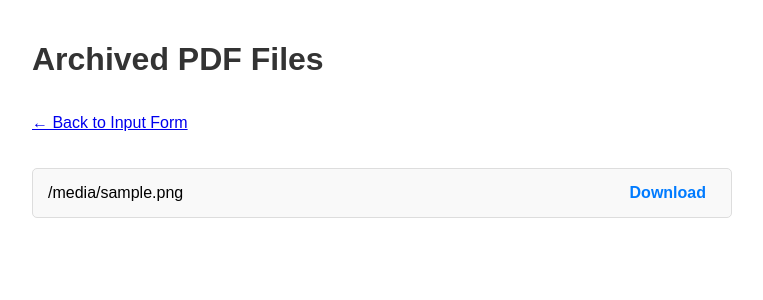
After one commit to kmzk-dev/render-scraping-app, a FastAPI app: template templates/archives.html in a window 1280 px wide. The commit adds this page. Shown: the top 300 px of the page, without its empty margins (258-1021 px from the left). Run offline with FastAPI, Linux system fonts and the light colour scheme; the template is opened without the code that fills it: most values are stand-ins (such as "Sample title", 1, 10 or a date in 2020).

Commit message:
Release new page to download created PDF ,
Release new page to download created PDF,Changing the logging method

-Create a new page ,archives, its mounting of archives folder.
-The PDF downloaded is stored in archives folder.
-Redirect to the archive page after the URL Adress submitted.
-Print-Method to Logging-Method for monitoring backend running

```diff
--- a/main.py
+++ b/main.py
@@ -1,6 +1,19 @@
+import logging
+import sys # sysも必要に応じて残す
+
+# ロギングの基本設定 (アプリケーション起動時に1回だけ行う)
+# INFOレベル以上のログを出力、フォーマットを指定
+logging.basicConfig(
+    level=logging.INFO,
+    format='%(asctime)s - %(levelname)s - [%(funcName)s:%(lineno)d] - %(message)s',
+    stream=sys.stdout # Renderのログは標準出力へ出すのが一般的
+)
+
+import uvicorn
 from fastapi import FastAPI, Request, Form, BackgroundTasks, status # BackgroundTasks, status をインポート
-from fastapi.responses import HTMLResponse, JSONResponse # JSONResponse を追加
+from fastapi.responses import HTMLResponse, JSONResponse,RedirectResponse # JSONResponse を追加
 from fastapi.templating import Jinja2Templates
+from fastapi.staticfiles import StaticFiles # ★ これを追加 ★
 # from pydantic import BaseModel, HttpUrl # 今回のPOSTではFormを使うのでBaseModelは不要かも
 import os
 import sys
@@ -15,32 +28,45 @@ try:
     from function.downloader import download_images
     from function.converter import convert_webp_to_png, create_pdf_from_images
 except ImportError as e:
-    print(f"Error importing function modules: {e}", file=sys.stderr)
+    logging.info(f"Error importing function modules: {e}", file=sys.stderr)
 
 # --- FastAPI アプリケーションインスタンスとテンプレート初期化 ---
 app = FastAPI(title="Simple URL Input Form")
 templates = Jinja2Templates(directory="templates")
 
+# --- ★ 静的ファイル配信設定を追加 ★ ---
+# ローカルの "archives" ディレクトリを準備 (なければ作成)
+# このパスはローカル実行時とDocker実行時で挙動が同じになるように相対パス推奨
+local_archives_dir = "archives"
+try:
+    os.makedirs(local_archives_dir, exist_ok=True)
+    # "archives" ディレクトリの中身を "/static-archives" というURLパスで配信するようマウント
+    app.mount("/static-archives", StaticFiles(directory=local_archives_dir), name="static_archives")
+    logging.info(f"Mounted static directory '{local_archives_dir}' to '/static-archives'")
+except Exception as e:
+    logging.error(f"Failed to mount static directory '{local_archives_dir}': {e}")
+# ----------------------------------
+
 def background_task(target_url: str):
     # 1. HTML取得
     try:
-        print("[BG Task 1 Fetching HTML source...")
+        logging.info("[BG Task 1 Fetching HTML source...")
         html_content = get_html_source(target_url)
         soup = BeautifulSoup(html_content, 'html.parser')
         page_title = get_title(soup)
         img_list = get_img_uri_list(soup)
-        print(f"  Title: {page_title}, Images Found: {len(img_list)}")
+        logging.info(f"  Title: {page_title}, Images Found: {len(img_list)}")
         if not img_list:
-            print("No images found. Task finished.")
+            logging.info("No images found. Task finished.")
             return
     except Exception as e:
         # 全体的なエラーキャッチ (ハンドリング最小限)
-        print(f"Error during BG Task1: {e}", file=sys.stderr)
+        logging.info(f"Error during BG Task1: {e}", file=sys.stderr)
     finally:
-        print(f"--- BG Task 1 Finished")
+        logging.info(f"--- BG Task 1 Finished")
     # 2. 一時ディレクトリの作成
     try:
-        print("[BG Task 2 Create temporary directories...")
+        logging.info("[BG Task 2 Create temporary directories...")
         timestamp = str(int(time.time()))
         temp_filename = "temp" + timestamp + "img"
 
@@ -50,52 +76,51 @@ def background_task(target_url: str):
         parent_directory = os.path.join(output_base_dir,temp_filename) # 親ディレクトリを作成
         save_directory = os.path.join(parent_directory, "downloaded") # 子ディレクトリを作成
         converted_directory = os.path.join(parent_directory, "converted") # 子ディレクトリを作成
-        pdf_directory = os.path.join(parent_directory, "pdf") # 子ディレクトリを作成
+        pdf_directory = os.path.join("archives") # 子ディレクトリを作成
         os.makedirs(parent_directory, exist_ok=True) # 親ディレクトリを作成
         os.makedirs(save_directory, exist_ok=True) # 子ディレクトリを作成
         os.makedirs(converted_directory, exist_ok=True) # 子ディレクトリを作成
-        os.makedirs(pdf_directory, exist_ok=True) # 子ディレクトリを作成
-        print(f"  Temporary directories created: {parent_directory}")
+#        os.makedirs(pdf_directory, exist_ok=True) # 子ディレクトリを作成
+        logging.info(f"  Temporary directories created: {parent_directory}")
     except Exception as e:
         # 全体的なエラーキャッチ (ハンドリング最小限)
-        print(f"Error during BG Task2: {e}", file=sys.stderr)
+        logging.info(f"Error during BG Task2: {e}", file=sys.stderr)
     finally:
-        print(f"--- BG Task 2 Finished")
+        logging.info(f"--- BG Task 2 Finished")
     # 3. 画像ダウンロード
     try:
-        print("[BG Task 3 Downloading images...")
+        logging.info("[BG Task 3 Downloading images...")
         download_images(img_list, save_directory, temp_filename, ".webp", 0.25)
     except Exception as e:
-        print(f"Error during BG Task3: {e}", file=sys.stderr)
+        logging.info(f"Error during BG Task3: {e}", file=sys.stderr)
     finally:
-        print(f"--- BG Task 3 Finished")
+        logging.info(f"--- BG Task 3 Finished")
     #4. 画像変換
     try:
-        print("[BG Task 4 Converting images...")
+        logging.info("[BG Task 4 Converting images...")
         convert_webp_to_png(save_directory, converted_directory)
     except Exception as e:
-        print(f"Error during BG Task4: {e}", file=sys.stderr)
+        logging.info(f"Error during BG Task4: {e}", file=sys.stderr)
     finally:
-        print(f"--- BG Task 4 Finished")
+        logging.info(f"--- BG Task 4 Finished")
     # 5. PDF作成
     try:
-        print("[BG Task 5 Creating PDF...")
+        logging.info("[BG Task 5 Creating PDF...")
         filename_true = re.sub(r'[\\/:*?"<>|]', '', page_title) # ファイル名に使えない文字を除去
         create_pdf_from_images(converted_directory, pdf_directory, filename_true)
     except Exception as e:
-        print(f"Error during BG Task5: {e}", file=sys.stderr)
+        logging.info(f"Error during BG Task5: {e}", file=sys.stderr)
     finally:
-        print(f"--- BG Task 5 Finished")
+        logging.info(f"--- BG Task 5 Finished")
     # 6. 一時ディレクトリの削除
     try:
-        print("[BG Task 6 Cleaning up temporary directories...")
+        logging.info("[BG Task 6 Cleaning up temporary directories...")
         shutil.rmtree(save_directory) # 一時ディレクトリを削除
         shutil.rmtree(converted_directory) # 一時ディレクトリを削除
     except Exception as e:
-        print(f"Error during BG Task6: {e}", file=sys.stderr)
+        logging.info(f"Error during BG Task6: {e}", file=sys.stderr)
     finally:
-        print(f"--- BG Task 6 Finished")
-
+        logging.info(f"--- BG Task 6 Finished")
 
 
 # フォームを表示するエンドポイント:ルート
@@ -104,15 +129,66 @@ async def read_form(request: Request):
     return templates.TemplateResponse("index.html", {"request": request})
 
 # フォームデータを受け取りバックグラウンドタスクを開始するエンドポイント
-@app.post("/submit-url/", status_code=status.HTTP_202_ACCEPTED)
+@app.post("/submit-url/")
 async def accept_url_and_start_processing(
     background_tasks: BackgroundTasks, # BackgroundTasks を最初に書くのが一般的
     url: str = Form(...)              # Formデータを受け取る
 ):
 
-    # process_url_and_generate_pdf 関数をバックグラウンドタスクとして登録
-    print(f"Received URL [{url}] via POST request. Adding to background tasks.")
+    """
+    フォームからURLを受け取り、バックグラウンドタスクを開始した後、
+    すぐに /archives/ ページへリダイレクトする。
+    """
+    logging.info(f"Received URL [{url}] via POST request. Adding to background tasks.")
     background_tasks.add_task(background_task, url)
 
-    # 処理が受け付けられたことを示すJSONレスポンスを即座に返す
-    return {"message": "Request accepted. Processing started in background.", "submitted_url": url}
+    # ★ JSONではなく、リダイレクト応答を返すように変更 ★
+    #   status_code=303 See Other は、POSTリクエスト後に
+    #   別のページ(結果表示など)にリダイレクトする場合に推奨されるステータスコード
+    logging.info("Redirecting client to /archives/ page.")
+    return RedirectResponse(url="/archives/", status_code=status.HTTP_303_SEE_OTHER)
+
+# --- ★ PDF一覧表示エンドポイントを新規追加 ★ ---
+@app.get("/archives/", response_class=HTMLResponse)
+async def show_archives(request: Request):
+    """
+    ローカルの 'archives' ディレクトリを読み取り、
+    PDFファイルの一覧とダウンロードリンクを含むHTMLを返す。
+    """
+    pdf_dir = "archives" # ローカル実行時の相対パス
+    pdf_files_info = []
+    error_message = None
+    logging.info(f"Access to /archives/ endpoint. Reading directory: {pdf_dir}")
+
+    try:
+        # archives ディレクトリが存在するか確認
+        if os.path.isdir(pdf_dir):
+            # ディレクトリ内のファイルを取得し、'.pdf'で終わるものだけを抽出
+            files = [f for f in os.listdir(pdf_dir) if f.lower().endswith(".pdf") and os.path.isfile(os.path.join(pdf_dir, f))]
+            logging.info(f"Found {len(files)} PDF files in {pdf_dir}.")
+            # (任意) ファイル名でソート
+            files.sort()
+            # テンプレートに渡すデータを作成
+            for filename in files:
+                pdf_files_info.append({
+                    "filename": filename,
+                    # 静的ファイル配信マウントポイント /static-archives/ を使ったURL
+                    "url": f"/static-archives/{filename}"
+                })
+        else:
+            # archives ディレクトリが見つからない場合
+            error_message = f"Archive directory not found: '{pdf_dir}'"
+            logging.warning(error_message)
+
+    except OSError as e:
+        # ディレクトリ読み取り中にエラーが発生した場合
+        error_message = f"Error reading archive directory '{pdf_dir}': {e}"
+        logging.error(error_message)
+
+    # archives.html テンプレートをレンダリングして返す
+    return templates.TemplateResponse("archives.html", {
+        "request": request,
+        "pdf_files": pdf_files_info,
+        "error": error_message # エラーがあればテンプレートに渡す
+    })
+# --- PDF一覧エンドポイントここまで ---
--- /dev/null
+++ b/templates/archives.html
@@ -0,0 +1,64 @@
+<!DOCTYPE html>
+<html lang="ja">
+<head>
+    <meta charset="UTF-8">
+    <meta name="viewport" content="width=device-width, initial-scale=1.0">
+    <title>Archived PDFs</title>
+    <style>
+        /* index.htmlのスタイルを一部流用・調整 */
+        body { font-family: sans-serif; padding: 20px; max-width: 700px; margin: auto; }
+        h1 { margin-bottom: 20px; color: #333; }
+        ul { list-style: none; padding: 0; }
+        li {
+            margin-bottom: 12px;
+            padding: 15px;
+            border: 1px solid #ddd;
+            border-radius: 5px;
+            background-color: #f9f9f9;
+            display: flex; /* Flexboxで見栄え調整 */
+            justify-content: space-between; /* 要素間にスペース */
+            align-items: center;
+        }
+        li span { /* ファイル名表示部分 */
+            word-break: break-all; /* 長いファイル名で折り返し */
+            margin-right: 10px;
+        }
+        .actions a { /* リンク部分 */
+             margin-left: 10px; /* リンク間のスペース */
+             text-decoration: none;
+             color: #007bff;
+             font-weight: bold;
+             white-space: nowrap; /* "Download"などが折り返さないように */
+        }
+        .actions a:hover { text-decoration: underline; }
+        .back-link { display: inline-block; margin-bottom: 20px; color: #007bff; text-decoration: none; }
+        .back-link:hover { text-decoration: underline; }
+        .error { color: red; font-weight: bold; margin-top: 15px;}
+        .no-files { color: #555; margin-top: 15px; }
+    </style>
+</head>
+<body>
+    <h1>Archived PDF Files</h1>
+    <p class="back-link"><a href="/">← Back to Input Form</a></p>
+
+    {% if error %}
+        <p class="error">Error: {{ error }}</p>
+    {% elif pdf_files %}
+        <ul>
+            {% for pdf in pdf_files %}
+            <li>
+                <span>{{ pdf.filename }}</span>
+                <span class="actions">
+                    <a href="{{ pdf.url }}" target="_blank" download="{{ pdf.filename }}">
+                        Download
+                    </a>
+                    </span>
+            </li>
+            {% endfor %}
+        </ul>
+    {% else %}
+        <p class="no-files">No PDF files found in the archive directory yet.</p>
+    {% endif %}
+
+</body>
+</html>
```
Also changed, not shown: templates/index.html (+4 -57 lines), 3 other files.
